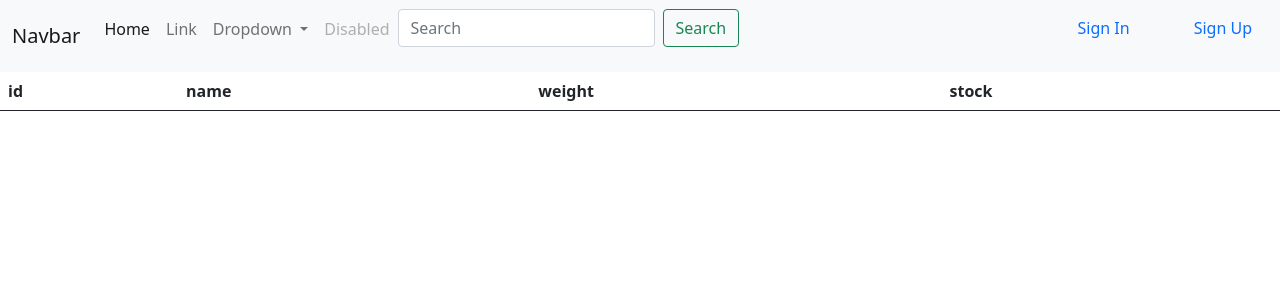
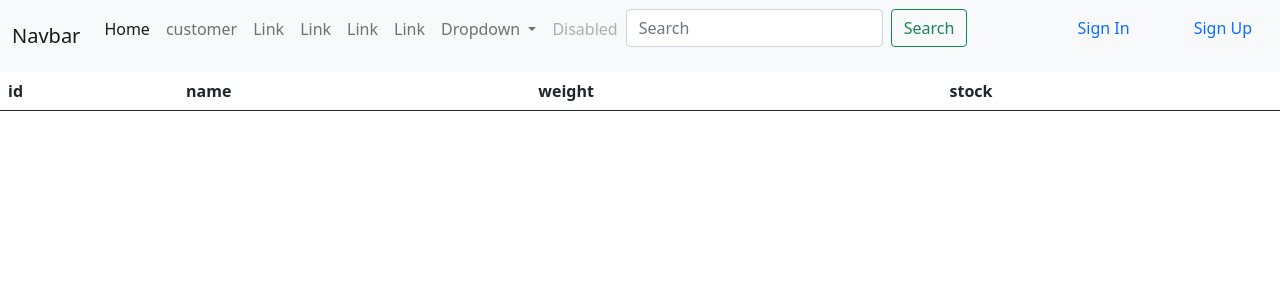
Before and after one commit to mrpal39/intersaala, a Django app: page /user/ in a window 1280 px wide. Shown: the top 300 px of the page. Run offline with Django 3.2, Linux system fonts and the light colour scheme; lists and menus that the app fills with data are empty; some libraries are stand-ins or nearby versions.

Commit message:
imporve front end

```diff
--- a/products/templates/homepage.html
+++ b/products/templates/homepage.html
@@ -5,7 +5,9 @@
 
 {% block content %}
 
-<table class="table">
+<div class="container-fluid">
+<div class="row">
+    <table class="table">
     <thead>
         <tr>
             <th>id</th>
@@ -21,7 +23,7 @@
 
 
             {% for aa in item  %}
-            <td scope="row">{{aa.id}}</td>
+            <td scope="row">{{aa.user}}</td>
             <td>{{aa.name}} </td>
             <td>{{aa.weight}} </td>
         </tr>
@@ -30,5 +32,10 @@
 
     </tbody>
 </table>
+</div>
+<div class="row"></div>
+<div class="row"></div>
+</div>
+
 
 {% endblock content %}
--- a/products/urls.py
+++ b/products/urls.py
@@ -7,10 +7,9 @@ from .views import(
 )
 
 urlpatterns = [
-    path('user/<str:username>', UserProductList.as_view(), name='user-posts'),
 
+    path('user/@<str:username>', UserProductList.as_view(), name='user-posts'),
     path('p/<int:pk>/', PostDetailView.as_view(), name='product-detail'),
-
     path('p/', ProductCreateView.as_view(), name='ProductCreateView'),
     path('', Product_list.as_view(), name='Product_list'),
 
--- a/users/models.py
+++ b/users/models.py
@@ -6,13 +6,11 @@ from django.utils import timezone
 from PIL import Image
 
 from django.urls import reverse
-
 class Profile(models.Model):
     user = models.OneToOneField(User, on_delete=models.CASCADE)
     first_name = models.CharField(max_length=100, blank=True)
     last_name = models.CharField(max_length=100, blank=True)
     image = models.ImageField(default='default.jpg', upload_to='profile_pics')
-
     email = models.EmailField(max_length=150)
     signup_confirmation = models.BooleanField(default=False)
 
--- a/users/templates/navbar.html
+++ b/users/templates/navbar.html
@@ -11,6 +11,14 @@
               <a class="nav-link active" aria-current="page" href="{% url 'homepage'%}">Home</a>
             </li>
             <li class="nav-item">
+              <a class="nav-link" href="{% url 'customer'%}">customer</a>
+            </li><li class="nav-item">
+              <a class="nav-link" href="{% url 'Product_list'%}">Link</a>
+            </li><li class="nav-item">
+              <a class="nav-link" href="{% url 'Product_list'%}">Link</a>
+            </li><li class="nav-item">
+              <a class="nav-link" href="{% url 'Product_list'%}">Link</a>
+            </li><li class="nav-item">
               <a class="nav-link" href="{% url 'Product_list'%}">Link</a>
             </li>
             <li class="nav-item dropdown">
--- a/users/views.py
+++ b/users/views.py
@@ -143,13 +143,12 @@ def PasswordResetView(request):
 
 
     return render(request, 'password_reset.html',{'form': form})
-
+#
 
 def logout_request(request):
     logout(request)
-    # Redirect back to index page.
-    return HttpResponse('you are now log out')
-    # form=log
+    return HttpResponseRedirect('/')
+
 @csrf_exempt
 def login_request(request):
     form = AuthenticationForm(request=request, data=request.POST)
```
Also changed, not shown: products/templates/userlistpost.html (added, +31 -0 lines), products/views.py (+10 -4 lines), default.sqlite3, users/migrations/0002_alter_profile_user.py (added), users/migrations/0003_alter_profile_user.py (added). Lines whose indentation alone changed are shown as unchanged.
